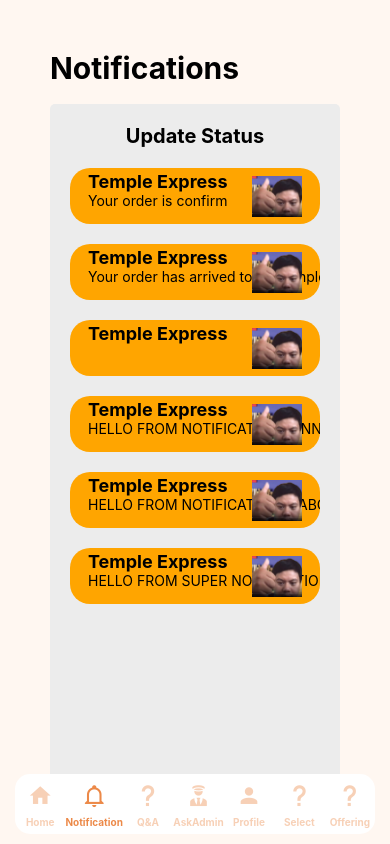
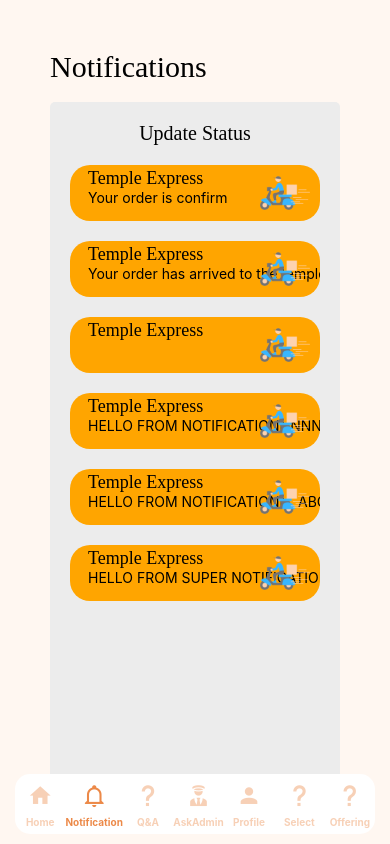
Before and after one commit to zLASKAz/TempleExpress, a React Native app: screen /Notification in a window 390 px wide. Built offline with nearby package versions, Linux system fonts and the light colour scheme.

Commit message:
Change Font

```diff
--- a/components/FAQExpandableItem.js
+++ b/components/FAQExpandableItem.js
@@ -33,7 +33,7 @@ const styles = StyleSheet.create({
   },
   articleText: {
     fontSize: 18,
-    fontWeight: 'bold',
+    fontFamily: 'Kanit',
   },
   answerView: {
     borderRadius: 20,
@@ -44,6 +44,7 @@ const styles = StyleSheet.create({
   },
   answerText: {
     fontSize: 16,
+    fontFamily: 'Kanit',
   },
 });
 
--- a/components/NotificationBoxItem.js
+++ b/components/NotificationBoxItem.js
@@ -26,7 +26,8 @@ const styles = StyleSheet.create({
     justifyContent: 'space-evenly',
     marginBottom: 20,
     borderRadius: 20,
-    paddingHorizontal: 18,
+    paddingStart: 18,
+    paddingEnd: 10,
     paddingVertical: 3,
     backgroundColor: '#FFA500',
   },
@@ -35,16 +36,17 @@ const styles = StyleSheet.create({
   },
   titleText: {
     fontSize: 18,
-    fontWeight: 'bold',
+    fontFamily: 'Kanit',
   },
   detailText: {
     fontSize: 14,
   },
   iconView: {
-    flex: 1, flexDirection: 'row', justifyContent: 'flex-end'
+    flex: 1, flexDirection: 'row', justifyContent: 'flex-end', paddingStart: 8
   },
   icon: {
     resizeMode: 'contain',
+    alignSelf: 'center',
     width: 50,
     height: 50,
   },
--- a/screen/Notification.js
+++ b/screen/Notification.js
@@ -84,14 +84,14 @@ const styles = StyleSheet.create({
   boxHeader: {
     textAlign: 'center',
     fontSize: 20,
-    fontWeight: 'bold',
+    fontFamily: 'Kanit',
     marginBottom: 20,
   },
   label: {
     textAlign: 'left',
     marginBottom: 10,
     fontSize: 30,
-    fontWeight: 'bold',
+    fontFamily: 'Kanit',
   },
 });
 
--- a/screen/Question.js
+++ b/screen/Question.js
@@ -108,7 +108,7 @@ const styles = StyleSheet.create({
     textAlign: 'left',
     marginBottom: 18,
     fontSize: 30,
-    fontWeight: 'bold',
+    fontFamily: 'Kanit',
   },
 });
 
```
Also changed, not shown: assets/notif_boxitem_icon.png.
